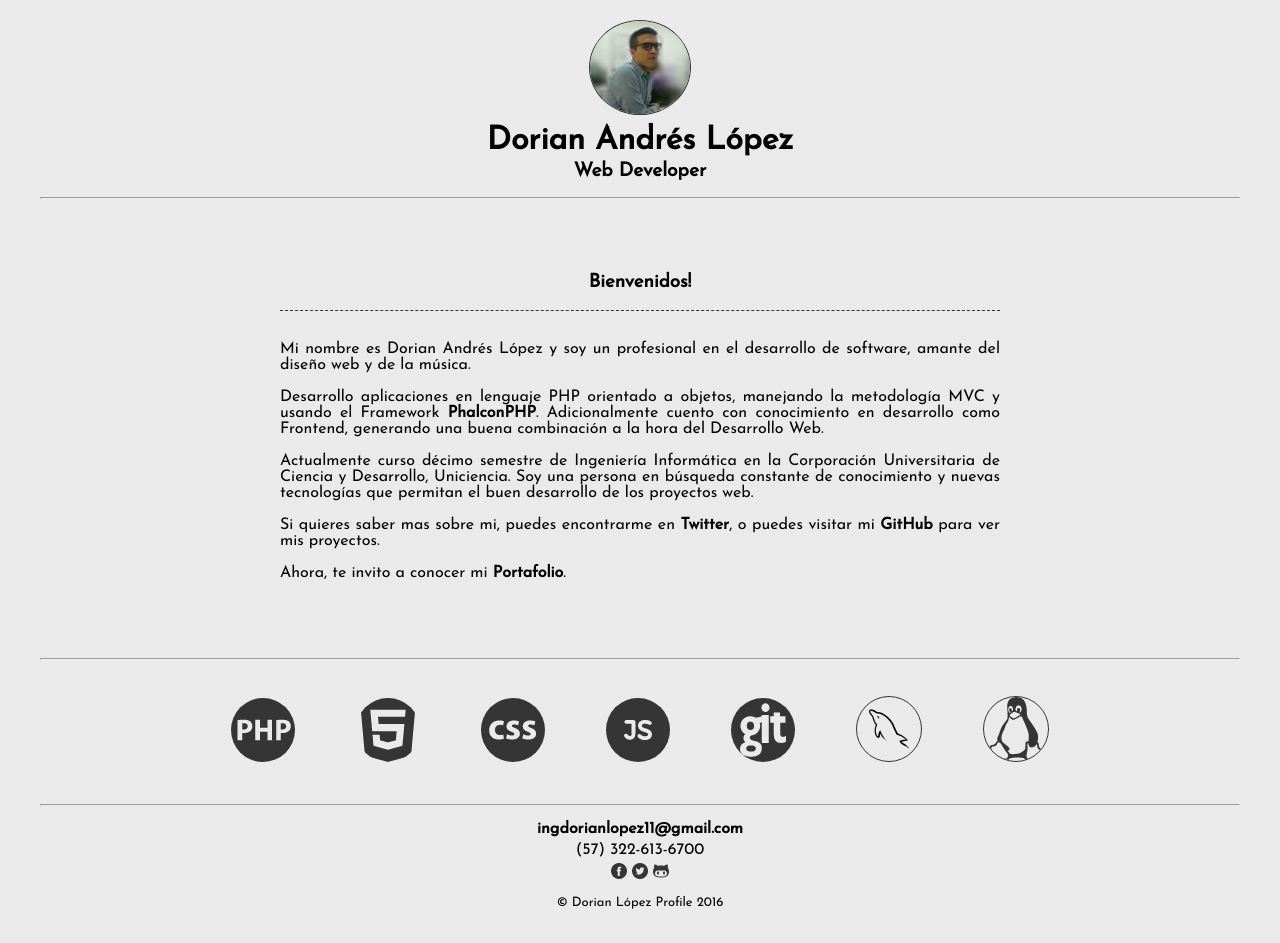
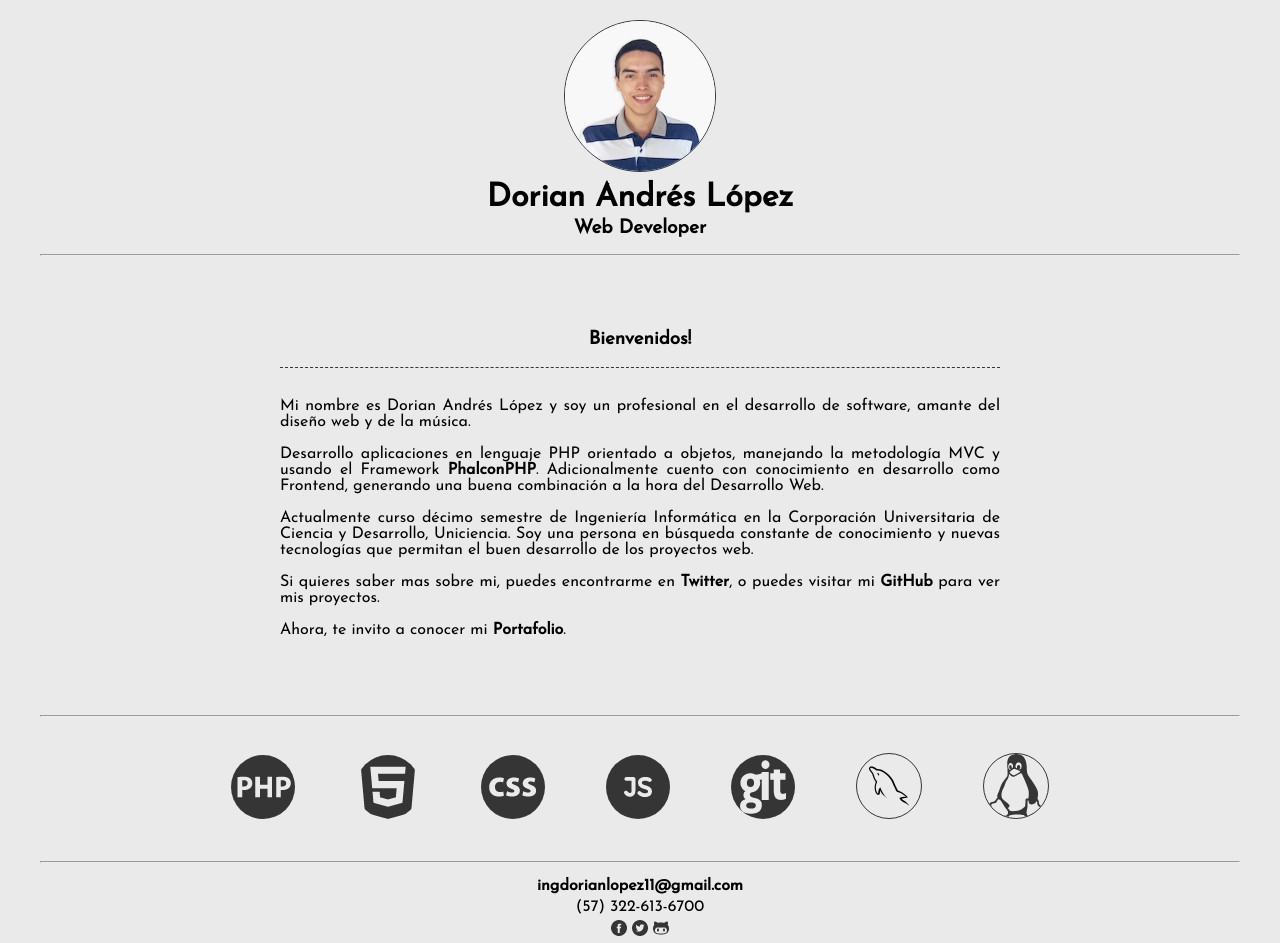
Before and after one commit to dorianlopez/dorianlopez.github.io, a plain HTML site: page index.html in a window 1280 px wide. Shown: the top 943 px of the page. Drawn offline with Linux system fonts and the light colour scheme.

Commit message:
New avatar

```diff
--- a/css/styles.css
+++ b/css/styles.css
@@ -36,6 +36,8 @@ footer {
 .Avatar {
 	border: 1px solid #353535;
     border-radius: 50%;
+    height: 150px;
+    width: 150px;
 }
 
 .Title {
--- a/index.html
+++ b/index.html
@@ -13,7 +13,7 @@
 	<header class="Header">
 		<div>
 			<div>
-				<img class="Avatar" src="images/avatar1.jpg" width="">
+				<img class="Avatar" src="images/avatar.png">
 			</div>
 
 			<div>
```
Also changed, not shown: images/avatar.jpg (deleted), images/avatar.png (added), images/avatar1.jpg (deleted).
